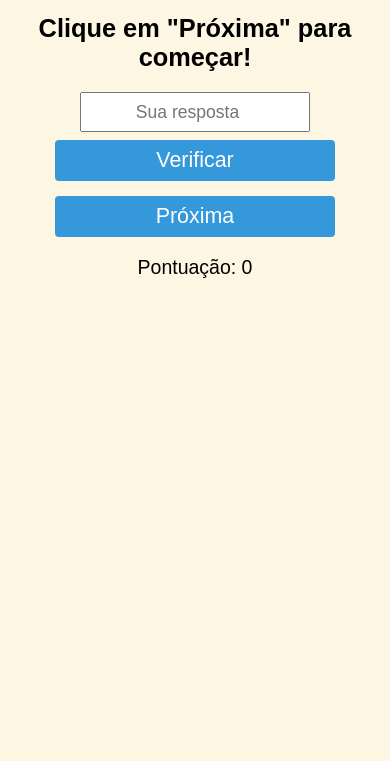
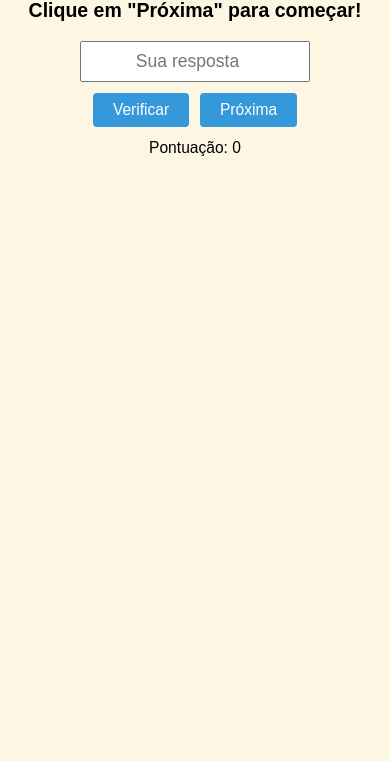
Before and after one commit to rodrigo615/matematicando, a plain HTML site: page index.html in a window 390 px wide. Shown: the part 83-844 px from the top of the page. Drawn offline with Linux system fonts and the light colour scheme.

Commit message:
Update index.html

```diff
--- a/index.html
+++ b/index.html
@@ -3,7 +3,7 @@
 <head>
 <meta charset="UTF-8">
 <meta name="viewport" content="width=device-width, initial-scale=1.0">
-<title>Jogo Matematicando</title>
+<title>Jogo do Matematicando</title>
 <style>
     body {
         font-family: Arial, sans-serif;
@@ -33,10 +33,17 @@
         text-align: center;
     }
 
+    .buttons {
+        display: flex;
+        justify-content: center;
+        gap: 3vw;
+        flex-wrap: wrap; /* se a tela for muito estreita, um botão quebra pra baixo */
+        margin-top: 3vw;
+    }
+
     button {
         font-size: 4vw;
         padding: 2vw 5vw;
-        margin: 2vw;
         cursor: pointer;
         border-radius: 1vw;
         border: none;
@@ -58,21 +65,12 @@
         margin-top: 3vw;
     }
 
-    /* Ajustes para celulares pequenos */
-    @media (max-width: 600px) {
-        h1 { font-size: 8vw; }
-        .expression { font-size: 6.5vw; }
-        input, button { font-size: 5.5vw; width: 80%; }
-        .feedback { font-size: 6vw; }
-        .score { font-size: 5vw; }
-    }
-
     /* Ajustes para telas grandes (PCs) */
     @media (min-width: 1024px) {
         h1 { font-size: 40px; }
         .expression { font-size: 32px; }
         input[type="number"] { font-size: 22px; }
-        button { font-size: 20px; padding: 12px 24px; }
+        button { font-size: 20px; padding: 12px 24px; border-radius: 6px; }
         .feedback { font-size: 24px; }
         .score { font-size: 22px; }
     }
@@ -83,9 +81,12 @@
 <h1>Jogo Matematicando</h1>
 <div class="expression" id="expression">Clique em "Próxima" para começar!</div>
 <input type="number" id="answer" placeholder="Sua resposta">
-<br>
-<button onclick="checkAnswer()">Verificar</button>
-<button onclick="nextExpression()">Próxima</button>
+
+<div class="buttons">
+  <button onclick="checkAnswer()">Verificar</button>
+  <button onclick="nextExpression()">Próxima</button>
+</div>
+
 <div class="feedback" id="feedback"></div>
 <div class="score" id="score">Pontuação: 0</div>
 
```
